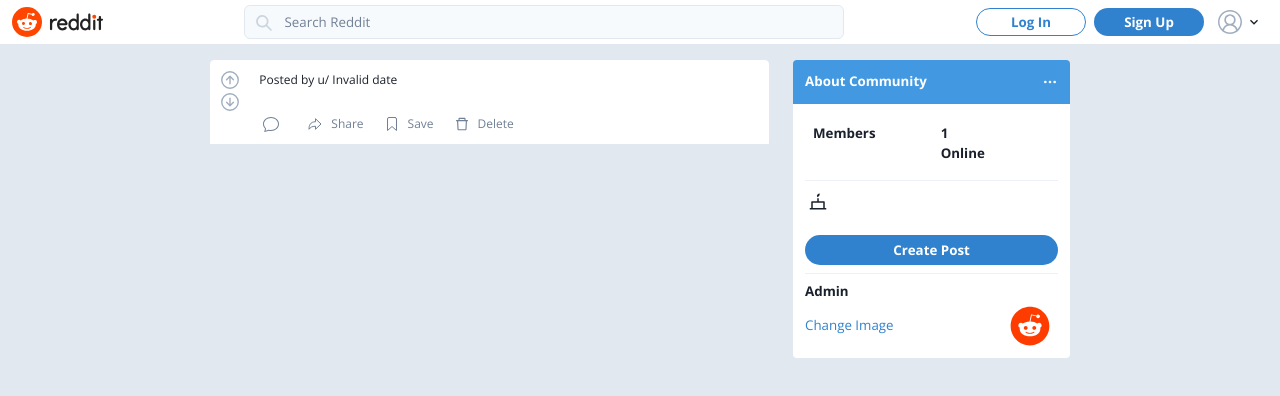
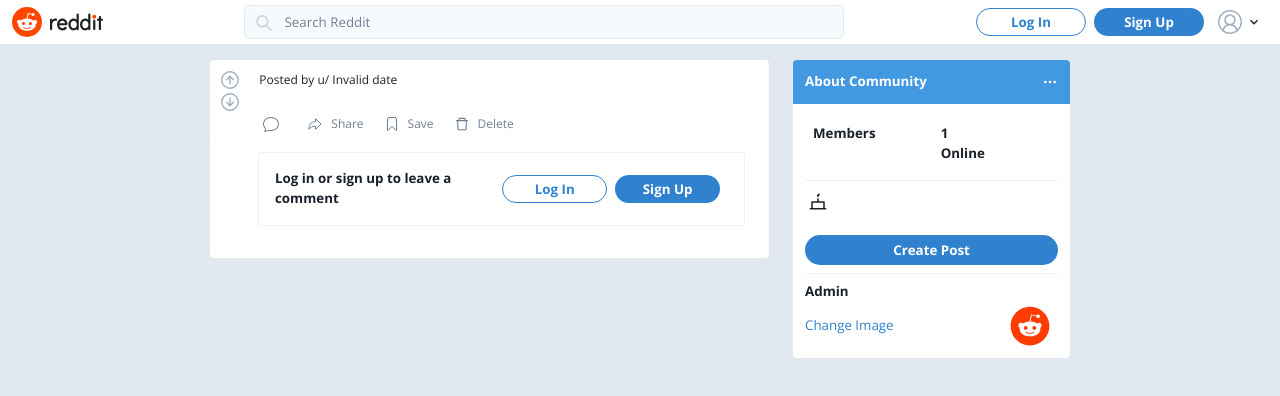
Before and after one commit to clairechabas/reddit-clone-full-stack-ts-next-firebase, a Next.js app: page /r/1/comments/1 in a window 1280 px wide. Shown: the top 396 px of the page. Built offline with nearby package versions, Linux system fonts and the light colour scheme; no server answers; the database is empty.

Commit message:
feat: create comment on a post

```diff
--- /dev/null
+++ b/src/components/Posts/Comments/CommentInput.tsx
@@ -0,0 +1,82 @@
+import { Button, Flex, Text, Textarea } from '@chakra-ui/react'
+import { User } from 'firebase/auth'
+import React from 'react'
+import AuthButtons from '../../Navbar/AuthButtons'
+
+type CommentInputProps = {
+  commentText: string
+  setCommentText: (value: string) => void
+  user?: User | null
+  loading: boolean
+  onCreateComment: (commentText: string) => void
+}
+
+const CommentInput: React.FC<CommentInputProps> = ({
+  commentText,
+  setCommentText,
+  user,
+  loading,
+  onCreateComment,
+}) => {
+  return (
+    <Flex direction="column" position="relative">
+      {user ? (
+        <>
+          <Text mb={1}>
+            Comment as{' '}
+            <span style={{ color: '#3182CE' }}>
+              {user?.email?.split('@')[0]}
+            </span>
+          </Text>
+          <Textarea
+            value={commentText}
+            onChange={(event) => setCommentText(event.target.value)}
+            placeholder="What are your thoughts?"
+            fontSize="10pt"
+            borderRadius={4}
+            minHeight="160px"
+            pb={10}
+            _placeholder={{ color: 'gray.500' }}
+            _focus={{
+              outline: 'none',
+              bg: 'white',
+              border: '1px solid black',
+            }}
+          />
+          <Flex
+            position="absolute"
+            left="1px"
+            right={0.1}
+            bottom="1px"
+            justify="flex-end"
+            bg="gray.100"
+            p="6px 8px"
+            borderRadius="0px 0px 4px 4px"
+          >
+            <Button
+              height="26px"
+              disabled={!commentText.length}
+              isLoading={loading}
+              onClick={() => onCreateComment(commentText)}
+            >
+              Comment
+            </Button>
+          </Flex>
+        </>
+      ) : (
+        <Flex
+          align="center"
+          justify="space-between"
+          borderRadius={2}
+          border="1px solid"
+          borderColor="gray.100"
+          p={4}
+        >
+          <Text fontWeight={600}>Log in or sign up to leave a comment</Text>
+          <AuthButtons />
+        </Flex>
+      )}
+    </Flex>
+  )
+}
+export default CommentInput
--- /dev/null
+++ b/src/components/Posts/Comments/Comments.tsx
@@ -0,0 +1,124 @@
+import { Post, postState } from '@/src/atoms/postAtom'
+import { Box, Flex } from '@chakra-ui/react'
+import { User } from 'firebase/auth'
+import React, { useEffect, useState } from 'react'
+import CommentInput from './CommentInput'
+import {
+  collection,
+  doc,
+  increment,
+  serverTimestamp,
+  writeBatch,
+} from 'firebase/firestore'
+import { firestore } from '@/src/firebase/clientApp'
+import { Timestamp } from '@google-cloud/firestore'
+import { useSetRecoilState } from 'recoil'
+
+type CommentsProps = {
+  user: User
+  selectedPost: Post | null
+  communityId: string
+}
+
+export type Comment = {
+  id: string
+  creatorId: string
+  creatorDisplayName: string
+  communityId: string
+  postId: string
+  postTitle: string
+  text: string
+  createdAt: Timestamp
+}
+
+const Comments: React.FC<CommentsProps> = ({
+  user,
+  selectedPost,
+  communityId,
+}) => {
+  const [commentText, setCommentText] = useState('')
+  const [comments, setComments] = useState<Comment[]>([])
+  const [fetchLoading, setFetchLoading] = useState(false)
+  const [createLoading, setCreateLoading] = useState(false)
+  const setPostState = useSetRecoilState(postState)
+
+  const onCreateComment = async (commentText: string) => {
+    setCreateLoading(true)
+
+    try {
+      const batchWrite = writeBatch(firestore)
+
+      // Create comment document
+      const commentDocRef = doc(collection(firestore, 'comments'))
+      const newComment: Comment = {
+        id: commentDocRef.id,
+        creatorId: user.uid,
+        creatorDisplayName: user.email!.split('@')[0],
+        communityId,
+        postId: selectedPost?.id!,
+        postTitle: selectedPost?.title!,
+        text: commentText,
+        createdAt: serverTimestamp() as Timestamp,
+      }
+      batchWrite.set(commentDocRef, newComment)
+
+      // Update post numberOfComments + 1
+      const postDocRef = doc(firestore, 'posts', selectedPost?.id!)
+      batchWrite.update(postDocRef, {
+        numberOfComments: increment(1),
+      })
+
+      await batchWrite.commit()
+
+      // Update store state
+      setComments((prev) => [newComment, ...prev])
+      setPostState((prev) => ({
+        ...prev,
+        selectedPost: {
+          ...prev.selectedPost,
+          numberOfComments: prev.selectedPost?.numberOfComments! + 1,
+        } as Post,
+      }))
+      setCommentText('')
+    } catch (error) {
+      console.log('Error in onCreateComment', error)
+    }
+
+    setCreateLoading(false)
+  }
+
+  const onDeleteComment = async (comment: any) => {
+    // Delete comment document
+    // Update post numberOfComments - 1
+    // Update store state
+  }
+
+  const getPostComments = async () => {}
+
+  /** Fetch post comments on component mount */
+  useEffect(() => {
+    getPostComments()
+  }, [])
+
+  return (
+    <Box bg="white" borderRadius="0px 0px 4px 4px" p={2}>
+      <Flex
+        direction="column"
+        pl={10}
+        pr={4}
+        mb={6}
+        fontSize="10pt"
+        width="100%"
+      >
+        <CommentInput
+          commentText={commentText}
+          setCommentText={setCommentText}
+          user={user}
+          loading={createLoading}
+          onCreateComment={onCreateComment}
+        />
+      </Flex>
+    </Box>
+  )
+}
+export default Comments
--- a/src/pages/r/[communityId]/comments/[pid].tsx
+++ b/src/pages/r/[communityId]/comments/[pid].tsx
@@ -2,10 +2,12 @@
 import { Post } from '@/src/atoms/postAtom'
 import About from '@/src/components/Community/About'
 import PageContent from '@/src/components/Layout/PageContent'
+import Comments from '@/src/components/Posts/Comments/Comments'
 import PostItem from '@/src/components/Posts/PostItem'
 import { auth, firestore } from '@/src/firebase/clientApp'
 import useCommunityData from '@/src/hooks/useCommunityData'
 import usePosts from '@/src/hooks/usePosts'
+import { User } from 'firebase/auth'
 import { doc, getDoc } from 'firebase/firestore'
 import { useRouter } from 'next/router'
 import React, { useEffect } from 'react'
@@ -58,7 +60,11 @@
             userIsCreator={user?.uid === postStateValue.selectedPost?.creatorId}
           />
         )}
-        {/* Comments */}
+        <Comments
+          user={user as User}
+          selectedPost={postStateValue.selectedPost}
+          communityId={postStateValue.selectedPost?.communityId as string}
+        />
       </>
 
       <>
```
